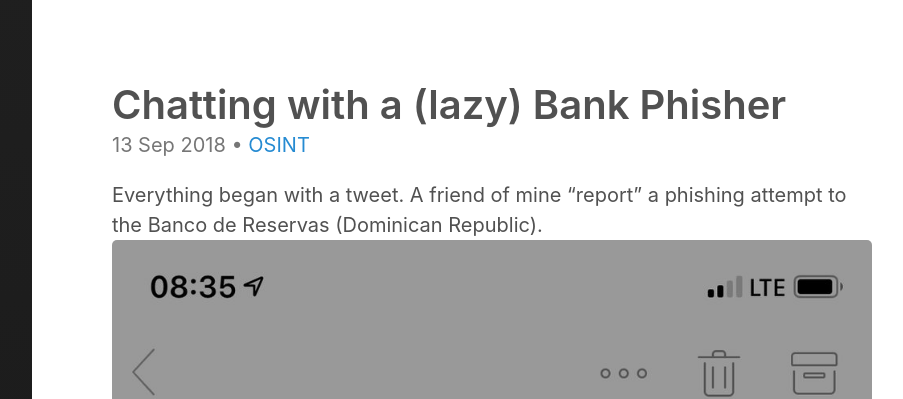
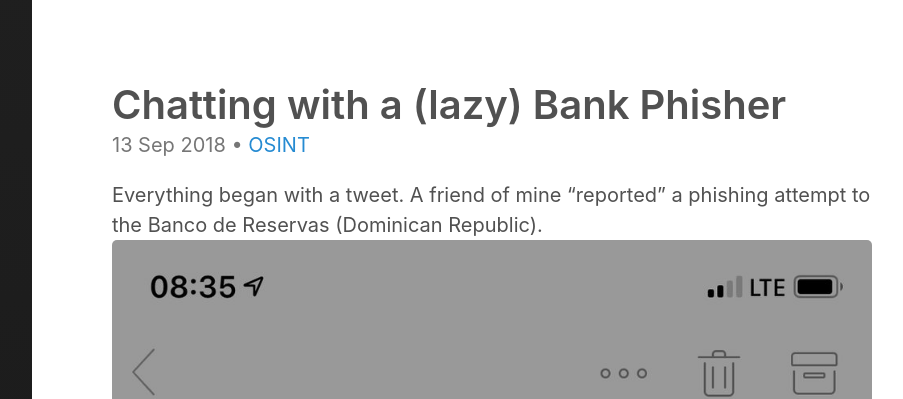
Before and after one commit to davidtavarez/davidtavarez.github.io, a Jekyll site: the page built from _posts/2018-09-12-chatting_with_a_bank_phisher.md, in a window 1280 px wide. Shown: the top 399 px of the page, without its empty margins (328-1231 px from the left). Built offline with Jekyll 4.4.1, drawn with Linux system fonts in a browser that asks for light colours; some of the changed text lies outside the part shown.

````diff
--- a/_posts/2018-09-12-chatting_with_a_bank_phisher.md
+++ b/_posts/2018-09-12-chatting_with_a_bank_phisher.md
@@ -9,13 +9,13 @@ tags:
   - scam
 ---
 
-Everything began with a tweet. A friend of mine "report" a phishing attempt to the Banco de Reservas (Dominican Republic). ![Original Tweet][report-tweet]
+Everything began with a tweet. A friend of mine "reported" a phishing attempt to the Banco de Reservas (Dominican Republic). ![Original Tweet][report-tweet]
 
-And I quoted "report" because I really doubt that the Community Manager is completely aware on how dangerous a Phishing campaign could be... but, let's move on, maybe at the end of this post non-technical users will learned something.
+And I quoted "reported" because I really doubt that the bank's Community Manager is completely aware of how dangerous a Phishing campaign can be... but, let's move on, maybe at the end of this post non-technical users will have learned something.
 
 ### Following the instructions ###
 
-My first stop was to follow the instructions:
+My first step was to follow the instructions:
 
 ```
 $ curl http://opora-company.ru/__MACOSX/layouts/libraries/cms/
@@ -145,7 +147,7 @@ Que ud quiere y hable rápido
 12:22 AM
 cómo lo haces?
 
-H [PHISHING GUY], 12:22 AM
+**** H [PHISHING GUY] ****, 12:22 AM
 Y diga quien es y punto
 
 12:22 AM
@@ -153,7 +155,7 @@ cómo consigues los servidores?
 cómo haces que los correos lleguen al inbox y no al spam
 ?
 
-H [PHISHING GUY], 12:22 AM
+**** H [PHISHING GUY] ****, 12:22 AM
 Sino ando rifando bloqueos
 
 Y ud tiene él primero
@@ -163,7 +165,7 @@ montro
 responda
 y lo dejo en paz
 
-H [PHISHING GUY], 12:25 AM
+**** H [PHISHING GUY] ****, 12:25 AM
 Pero quien es ud
 
 Simple
@@ -172,7 +174,7 @@ Simple
 es mejor que no lo sepas
 te dejaré en paz
 
-H [PHISHING GUY], 12:25 AM
+**** H [PHISHING GUY] ****, 12:25 AM
 Plástico
 
 12:25 AM
@@ -201,7 +204,7 @@ qué es plástico?
 por qué no mejor utilizaste el apk del reservas con un backdoor?
 trabajas solo?
 
-H [PHISHING GUY], 12:29 AM
+**** H [PHISHING GUY] ****, 12:29 AM
 Te llego a imbox por que tienes ese email agregado
 
 Simple
@@ -214,7 +217,7 @@ hiciste el código tú?
 de ser así eres muy malo con el código, pero la idea fue bastante buena, debo admitir
 qué es ser plástico?
 
-H [PHISHING GUY], 12:35 AM
+**** H [PHISHING GUY] ****, 12:35 AM
 Para que lo quieres
 
 Que país eres
@@ -224,7 +227,7 @@ Que bank
 12:36 AM
 cómo consigues los servidores? trabajas solo?
 
-H [PHISHING GUY], 12:36 AM
+**** H [PHISHING GUY] ****, 12:36 AM
 Bye
 
 Muchas preguntas
@@ -243,13 +247,13 @@ lo sabes
 no lo haga más dificil
 sabes que no podrás hacer ese phising otra vez, y te quedan pocas opciones porque ya la mayoría usa token rsa
 
-H [PHISHING GUY], 12:38 AM
+**** H [PHISHING GUY] ****, 12:38 AM
 No me has contestado
 
 12:39 AM
 qué necesitas saber
 
-H [PHISHING GUY], 12:39 AM
+**** H [PHISHING GUY] ****, 12:39 AM
 Debes tener unos 25 años y empezando
 
 Dominicano
@@ -257,7 +261,7 @@ Dominicano
 12:39 AM
 dominicano igual que tú
 
-H [PHISHING GUY], 12:39 AM
+**** H [PHISHING GUY] ****, 12:39 AM
 Le das a paypal y esas vainas
 
 12:40 AM
@@ -282,14 +287,14 @@ Los clientes que se parten el lomo no lo pierden
 12:42 AM
 cuanto cobras?
 
-H [PHISHING GUY], 12:42 AM
+**** H [PHISHING GUY] ****, 12:42 AM
 Llámale a quien lo hace robin hood
 
 12:42 AM
 trabajas para rusos o consigues los servers en algun market?
 sabes que estás dentro de varias listas y creen que eres ruso?
 
-H [PHISHING GUY], 12:45 AM
+**** H [PHISHING GUY] ****, 12:45 AM
 Listas?
 
 De los más buscados?
@@ -298,25 +303,25 @@ De los más buscados?
 no
 de phishing de bancos
 
-H [PHISHING GUY], 12:48 AM
+**** H [PHISHING GUY] ****, 12:48 AM
 Qué haces?
 
 12:48 AM
 curiosear
 
-H [PHISHING GUY], 12:48 AM
+**** H [PHISHING GUY] ****, 12:48 AM
 A qué le das?
 
 12:49 AM
 todo lo que cause curiosidad
 
-H [PHISHING GUY], 12:50 AM
+**** H [PHISHING GUY] ****, 12:50 AM
 Bien
 
 12:50 AM
 quiero saber más sobre cómo funcionan las cosas
 
-H [PHISHING GUY], 12:50 AM
+**** H [PHISHING GUY] ****, 12:50 AM
 Pues no soy el indicado
 
 12:50 AM
@@ -335,7 +341,7 @@ Bye
 montro
 no lo haga más dificil
 
-H [PHISHING GUY], 12:51 AM
+**** H [PHISHING GUY] ****, 12:51 AM
 Block
 
 12:51 AM
@@ -343,7 +349,7 @@ has dejado demasiado rastro
 no lo haga más dificil
 estás minando todavía?
 
-H [PHISHING GUY], 12:52 AM
+**** H [PHISHING GUY] ****, 12:52 AM
 Pues llegueme
 
 12:52 AM
@@ -384,7 +392,7 @@ Protéjalo
 no lo haga más díficil, por favor
 no fue dificil encontrarte
 
-H [PHISHING GUY], 1:08 AM
+**** H [PHISHING GUY] ****, 1:08 AM
 Na
 
 Lo sé
@@ -396,17 +404,13 @@ te estoy haciendo varias preguntas
 no me interesa más nada
 cómo lo haces
 hay una red?
+```
 
-sabes que en santo domingo norte hay una red
-eres parte?
-por qué creen que eres ruso?
-es por los servidores? cómo los consigues?
-hay un marketplace?
-```
+At this point he blocked me.
 
 ### Final thoughs ###
 
-He thinks he's safe and nobody can touch him. After this, he, or they, decided to power off some others phishing campaigns. They have dozens of domains pointing to the same IP, all containing phishing websites. At the moment I'm writing this the IP isn't responding. I think he isn't going to rerun the same campaign against Banreservas's clients, but he won't stop doing other phishing. It's 2018 and people keep falling into this kind of things, companies should work harder to educate their employees.
+He thinks he's safe and nobody can touch him. After this, he, or they, decided to power off some others phishing campaigns. They have dozens of domains pointing to the same IP, all containing phishing websites. At the moment I'm writing this the IP isn't responding anymore. I think he isn't going to re-run the same campaign against Banreservas's clients, but he won't stop doing other phishing. It's 2018 and people keep falling into these kind of things, companies should work harder to educate their employees.
 
 PSD: I'm too lazy to translate the chat, sorry.
 
````
Also changed, not shown: other parts of _posts/2018-09-12-chatting_with_a_bank_phisher.md (+28 -20 lines).
